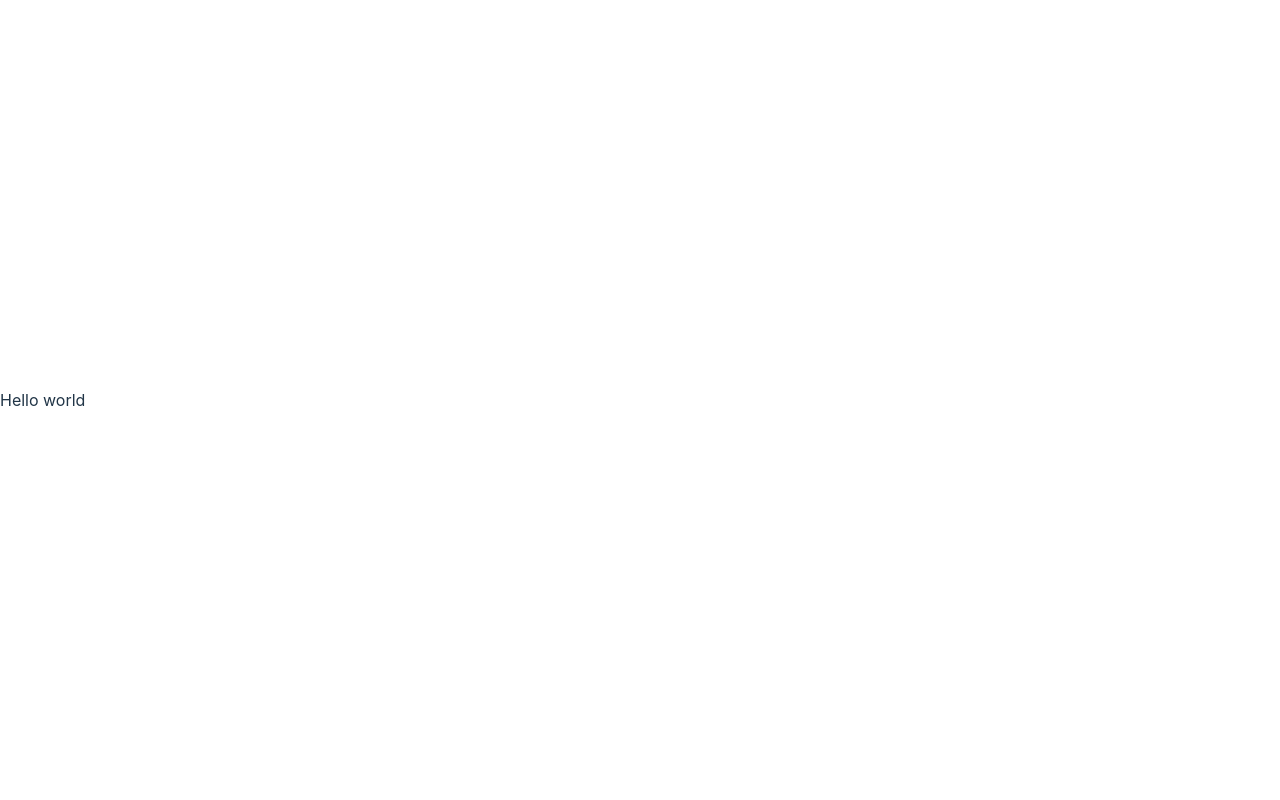
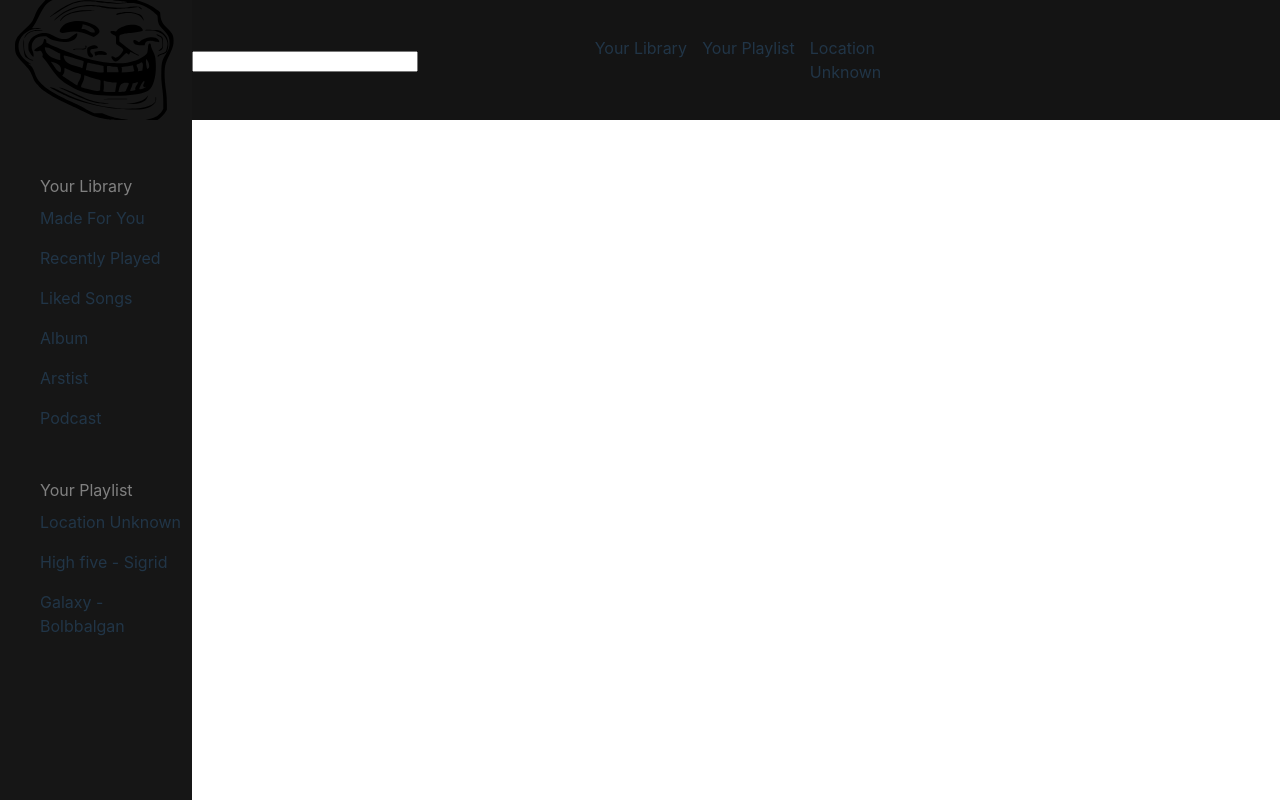
Before and after one commit to Royal-Software-Vietnam/isound-client, a React (Vite) app: page / in a window 1280 px wide. Built offline with nearby package versions, Linux system fonts and the light colour scheme.

Commit message:
add Route + NavBar + SideBar [raw]]

```diff
--- /dev/null
+++ b/src/components/NavBar.tsx
@@ -0,0 +1,58 @@
+import React, { useState } from "react";
+import { Link } from "react-router-dom";
+import styled from "styled-components";
+import test from "../assets/troll.svg";
+
+const Bar = styled.div`
+  position: fixed;
+  z-index: 99;
+  top: 0;
+  right: 0;
+  display: flex;
+  align-items: center;
+  background-color: rgba(20, 20, 20, 1);
+  flex: 1;
+  width: 85%;
+  height: 15%;
+`;
+
+const Container = styled.div`
+    width: 100%;
+`;
+
+const Input = styled.input`
+    width: 60%;
+`;
+
+const NavContainer = styled.ul`
+    display: flex;
+`;
+
+const Nav = styled.li`
+    list-style-type: none;
+    width: 100%;
+`;
+
+const Sidebar = () => {
+  const [showMenu, setShowMenu] = useState(false);
+  const [showSubmenu, setShowSubmenu] = useState(false);
+  return (
+    <Bar>
+        <Container>
+            <Input></Input>
+        </Container>
+        <Container>
+            <NavContainer>
+                <Nav>Your Library</Nav>
+                <Nav>Your Playlist</Nav>
+                <Nav>Location Unknown</Nav>
+            </NavContainer>
+        </Container>
+        <Container>
+
+        </Container>
+    </Bar>
+  );
+};
+
+export default Sidebar;
--- /dev/null
+++ b/src/components/SideBar.tsx
@@ -0,0 +1,72 @@
+import React, { useState } from "react";
+import { Link } from "react-router-dom";
+import styled from "styled-components";
+import test from "../assets/troll.svg";
+
+const Bar = styled.div`
+  position: fixed;
+  z-index: 99;
+  top: 0;
+  left: 0;
+  display: flex;
+  align-items: center;
+  background-color: rgba(22, 22, 22, 1);
+  flex: 1;
+  flex-direction: column;
+  width: 15%;
+  height: 100%;
+`;
+
+const Container = styled.div`
+    width: 100%;
+`;
+
+const Img = styled.img`
+    width: 100%;
+`;
+
+const NavContainer = styled.ul`
+
+`;
+
+const Nav = styled.li`
+    list-style-type: none;
+    width: 100%;
+    margin-bottom: 16px;
+`;
+
+
+const MainNav = styled(Nav)`
+    color: rgba(128, 128, 128, 1);
+    margin-bottom: 8px;
+    margin-top: 48px
+`;
+
+const Sidebar = () => {
+  const [showMenu, setShowMenu] = useState(false);
+  const [showSubmenu, setShowSubmenu] = useState(false);
+  return (
+    <Bar>
+        <Container>
+            <Img src={test}></Img>
+        </Container>
+        <Container>
+            <NavContainer>
+                <MainNav>Your Library</MainNav>
+                <Nav>Made For You</Nav>
+                <Nav>Recently Played</Nav>
+                <Nav>Liked Songs</Nav>
+                <Nav>Album</Nav>
+                <Nav>Arstist</Nav>
+                <Nav>Podcast</Nav>
+                <MainNav>Your Playlist</MainNav>
+                <Nav>Location Unknown</Nav>
+                <Nav>High five - Sigrid</Nav>
+                <Nav>Galaxy - Bolbbalgan</Nav>
+            </NavContainer>
+        </Container>
+    </Bar>
+  );
+};
+
+export default Sidebar;
--- a/src/index.css
+++ b/src/index.css
@@ -5,7 +5,7 @@
 
   color-scheme: light dark;
   color: rgba(255, 255, 255, 0.87);
-  background-color: #242424;
+  background-color: rgba(20, 20, 20, 1);
 
   font-synthesis: none;
   text-rendering: optimizeLegibility;
--- a/src/main.tsx
+++ b/src/main.tsx
@@ -1,31 +1,17 @@
 import React from 'react'
 import ReactDOM from 'react-dom/client'
 import App from './App'
+import { BrowserRouter, Routes, Route } from 'react-router-dom'
 import './index.css'
-
-import {
-  createBrowserRouter,
-  RouterProvider,
-  Route,
-  Link,
-} from "react-router-dom"
 
 import User from './pages/User/User'
 import Home from './pages/Home/Home'
 
-const router = createBrowserRouter([
-  {
-    path: "/",
-    element: <Home />
-  },
-  {
-    path: "signup",
-    element: <User />,
-  },
-]);
-
 ReactDOM.createRoot(document.getElementById('root') as HTMLElement).render(
-  <React.StrictMode>
-    <RouterProvider router={router} />
-  </React.StrictMode>,
+  <BrowserRouter>
+    <Routes>
+      <Route path="/" element={<Home />}/>
+      <Route path="signup" element={<User />}/>
+    </Routes>
+  </BrowserRouter>
 )
--- a/src/pages/Home/Home.tsx
+++ b/src/pages/Home/Home.tsx
@@ -1,5 +1,10 @@
+import SideBar from "../../components/SideBar"
+import NavBar from"../../components/NavBar"
+
 export default function Home () {
     return <div>
+        <NavBar></NavBar>
+        <SideBar></SideBar>
         <p>Hello world</p>
     </div>
 }
--- a/src/pages/User/User.tsx
+++ b/src/pages/User/User.tsx
@@ -1,3 +1,9 @@
+import SideBar from "../../components/SideBar"
+import NavBar from"../../components/NavBar"
+
 export default function User () {
-    return <div></div>
+    return <div>
+        <NavBar></NavBar>
+        <SideBar></SideBar>
+    </div>
 }
```
Also changed, not shown: src/assets/troll.svg (added).
